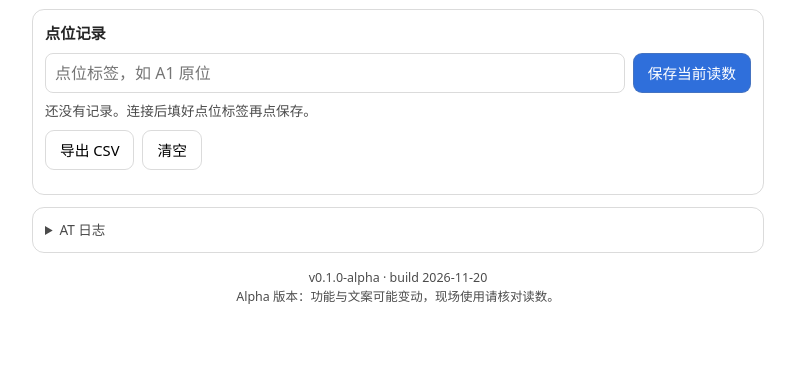
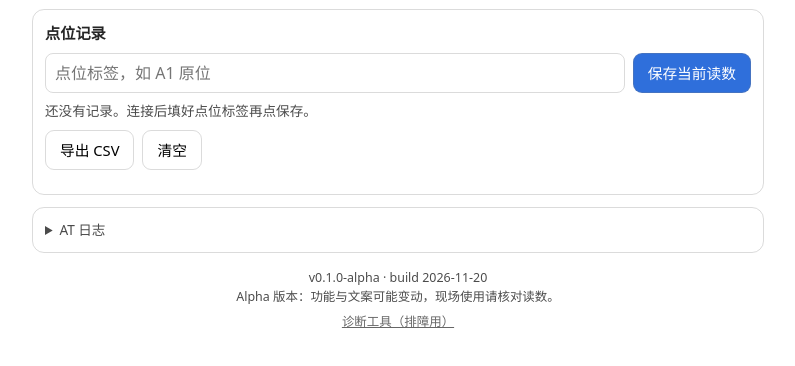
Before and after one commit to Mxy-qm/3-webusb, a plain HTML site: page index.html in a window 1280 px wide. Shown: the part 418-784 px from the top of the page, without its empty margins (242-1037 px from the left). Drawn offline with Linux system fonts and the light colour scheme.

Commit message:
Add diagnostics link in footer; note URL change in CHANGELOG

```diff
--- a/index.html
+++ b/index.html
@@ -129,6 +129,7 @@
 <footer class="muted" style="margin-top:16px;font-size:.78rem;text-align:center">
   <div id="verLine"></div>
   <div data-i18n="alphaNote">Alpha 版本：功能与文案可能变动，现场使用请核对读数。</div>
+  <div style="margin-top:6px"><a href="go-no-go.html" style="color:inherit;opacity:.85" data-i18n="toolsLink">诊断工具（排障用）</a></div>
 </footer>
 
 <script>
@@ -867,6 +868,7 @@ const I18N = {
   fail: { zh: "不成立", en: "not triggered" },
   cleared: { zh: "已清空记录", en: "Records cleared" },
   alphaNote: { zh: "Alpha 版本：功能与文案可能变动，现场使用请核对读数。", en: "Alpha build: features and wording may change; verify readings in the field." },
+  toolsLink: { zh: "诊断工具（排障用）", en: "Diagnostics tool" },
   saved: { zh: "已保存", en: "Saved" },
   needLabel: { zh: "请先填点位标签", en: "Enter a site label first" },
   noReading: { zh: "还没有读数，先点“刷新一次”", en: "No reading yet; press Refresh" },
```
Also changed, not shown: CHANGELOG.md.
